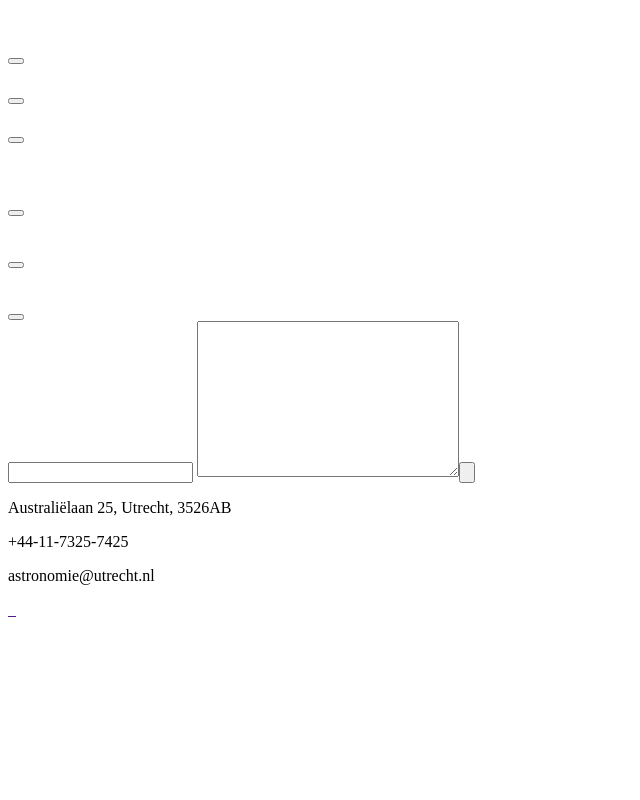
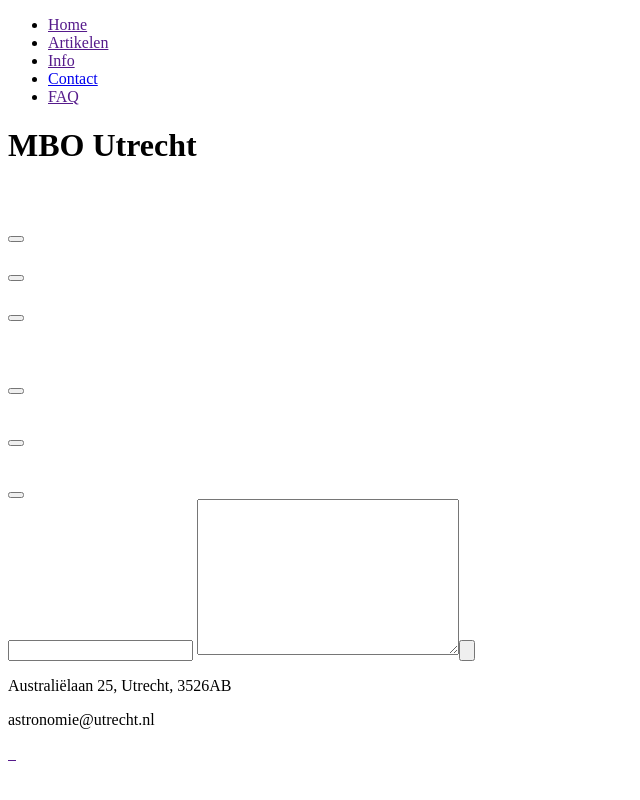
Before and after one commit to stmmarvin/Project-4-Astronomie, a PHP site: page /contact.php in a window 1280 px wide. Shown: the whole page, without its empty margins (0-640 px from the left). Run offline with PHP 8.4, Linux system fonts and the light colour scheme; style sheets or scripts are compiled from the project's sources.

Commit message:
updated .php files with footers and the like

```diff
--- a/contact.php
+++ b/contact.php
@@ -8,6 +8,20 @@
     <link rel="stylesheet" href="css/contact.css">
 </head>
 <body>
+    <header>
+        <nav>
+            <ul>
+                <li><a href="">Home</a></li>
+                <li><a href="">Artikelen</a></li>
+                <li><a href="">Info</a></li>
+                <li><a href="contact.php">Contact</a></li>
+                <li><a href="">FAQ</a></li>
+            </ul>
+        </nav>
+        <div id="banner">
+            <h1 id="banner_text">MBO Utrecht</h1>
+        </div>
+    </header>
     <main>
         <div id="arrow_container">
             <div class="arrow" id="arrow_left"></div>
@@ -95,7 +109,6 @@
     <footer>
         <div class="contact-info">
             <p class="adres">Australiëlaan 25, Utrecht, 3526AB</p>
-            <p class="tel">+44-11-7325-7425</p>
             <p class="email">astronomie@utrecht.nl</p>
         </div>
         <div class="social-media-links">
```
Also changed, not shown: index.php (+0 -11 lines).
